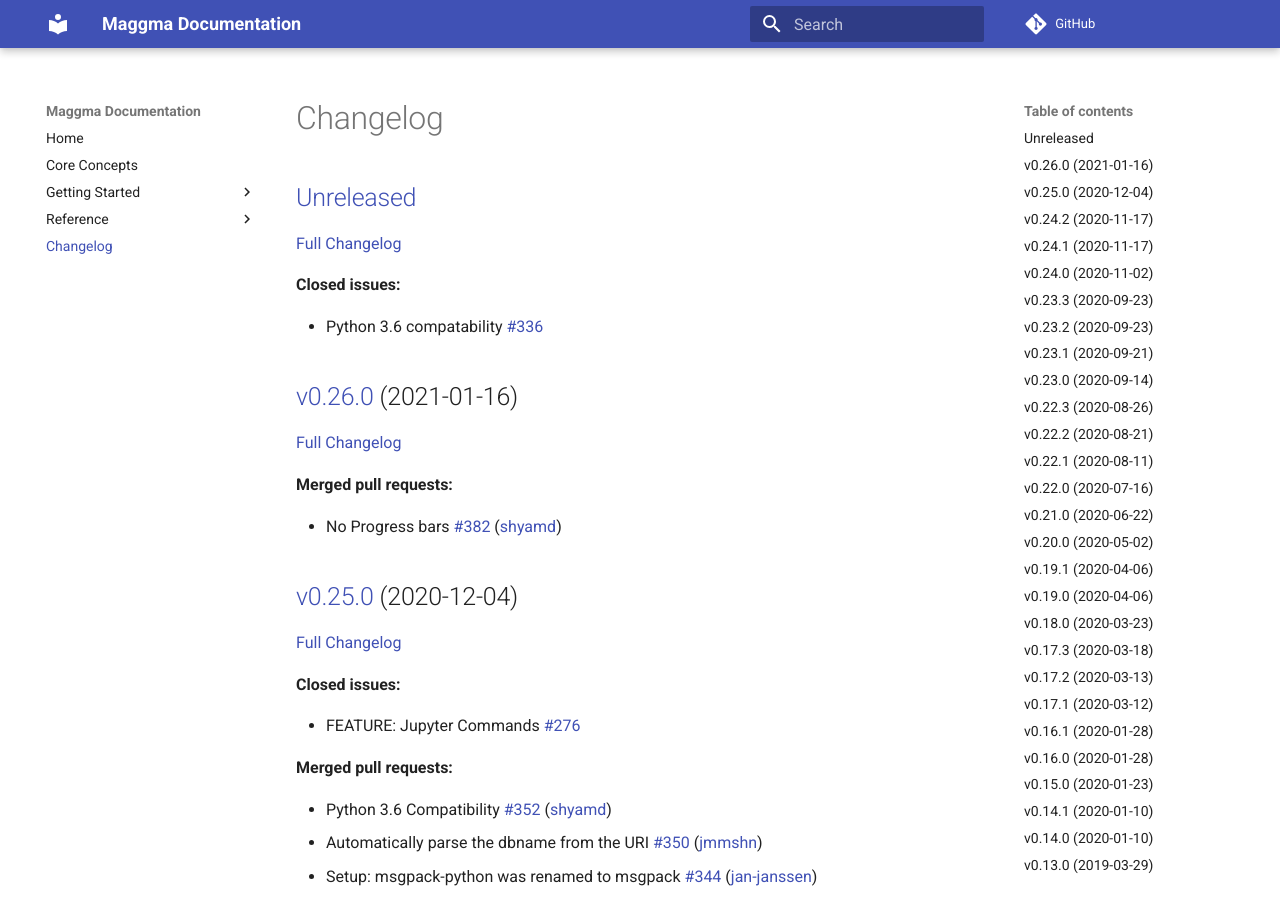
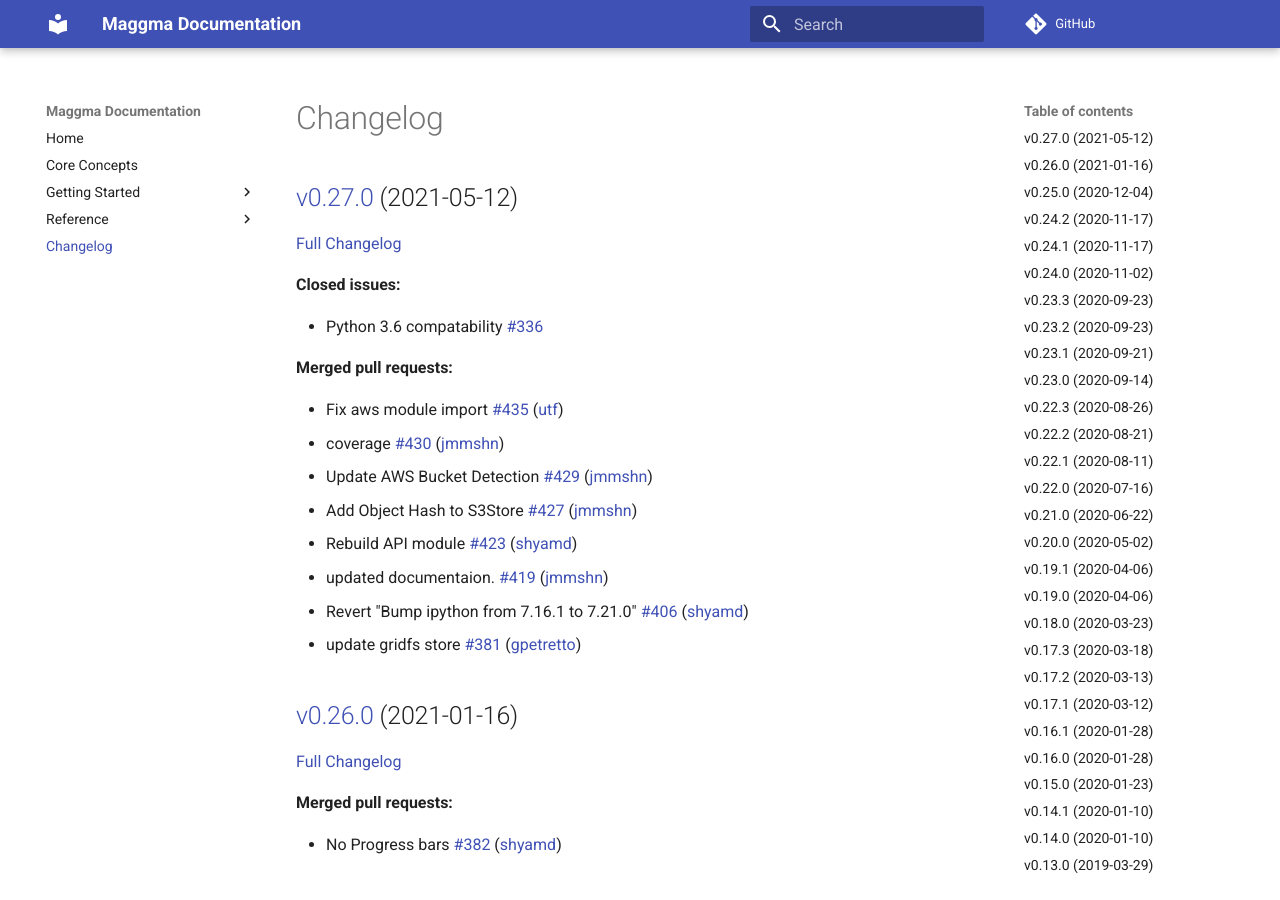
Before and after one commit to materialsproject/maggma, an MkDocs documentation site: the page built from docs/CHANGELOG.md, in a window 1280 px wide and 900 px high. Built offline with MkDocs 1.6.1 and Material for MkDocs 9.7.7, drawn with Linux system fonts in a browser that asks for light colours; comment, search, counter and statistics services are not loaded.

Commit message:
Updated CHANGELOG.md

```diff
--- a/docs/CHANGELOG.md
+++ b/docs/CHANGELOG.md
@@ -1,12 +1,23 @@
 # Changelog
 
-## [Unreleased](https://github.com/materialsproject/maggma/tree/HEAD)
+## [v0.27.0](https://github.com/materialsproject/maggma/tree/v0.27.0) (2021-05-12)
 
-[Full Changelog](https://github.com/materialsproject/maggma/compare/v0.26.0...HEAD)
+[Full Changelog](https://github.com/materialsproject/maggma/compare/v0.26.0...v0.27.0)
 
 **Closed issues:**
 
 - Python 3.6 compatability [\#336](https://github.com/materialsproject/maggma/issues/336)
+
+**Merged pull requests:**
+
+- Fix aws module import [\#435](https://github.com/materialsproject/maggma/pull/435) ([utf](https://github.com/utf))
+- coverage [\#430](https://github.com/materialsproject/maggma/pull/430) ([jmmshn](https://github.com/jmmshn))
+- Update AWS Bucket Detection [\#429](https://github.com/materialsproject/maggma/pull/429) ([jmmshn](https://github.com/jmmshn))
+- Add Object Hash to S3Store [\#427](https://github.com/materialsproject/maggma/pull/427) ([jmmshn](https://github.com/jmmshn))
+- Rebuild API module [\#423](https://github.com/materialsproject/maggma/pull/423) ([shyamd](https://github.com/shyamd))
+- updated documentaion. [\#419](https://github.com/materialsproject/maggma/pull/419) ([jmmshn](https://github.com/jmmshn))
+- Revert "Bump ipython from 7.16.1 to 7.21.0" [\#406](https://github.com/materialsproject/maggma/pull/406) ([shyamd](https://github.com/shyamd))
+- update gridfs store [\#381](https://github.com/materialsproject/maggma/pull/381) ([gpetretto](https://github.com/gpetretto))
 
 ## [v0.26.0](https://github.com/materialsproject/maggma/tree/v0.26.0) (2021-01-16)
 
```
